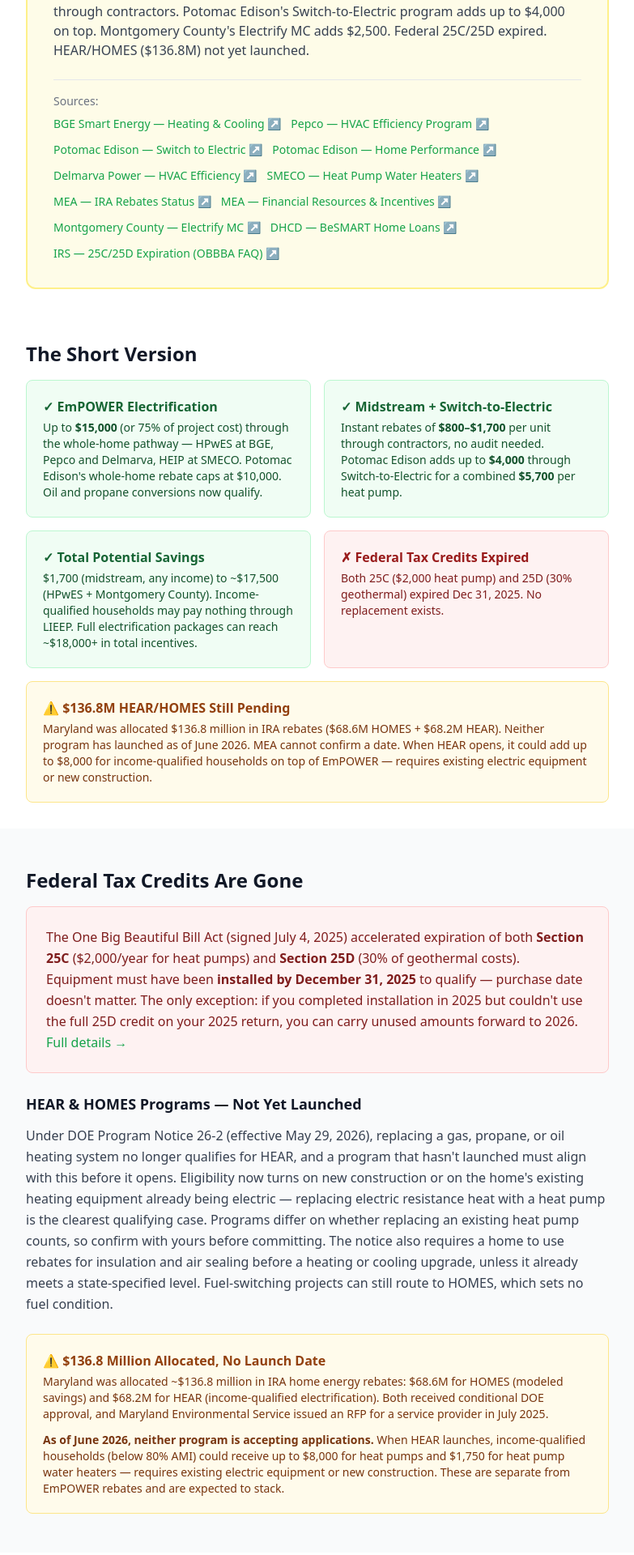
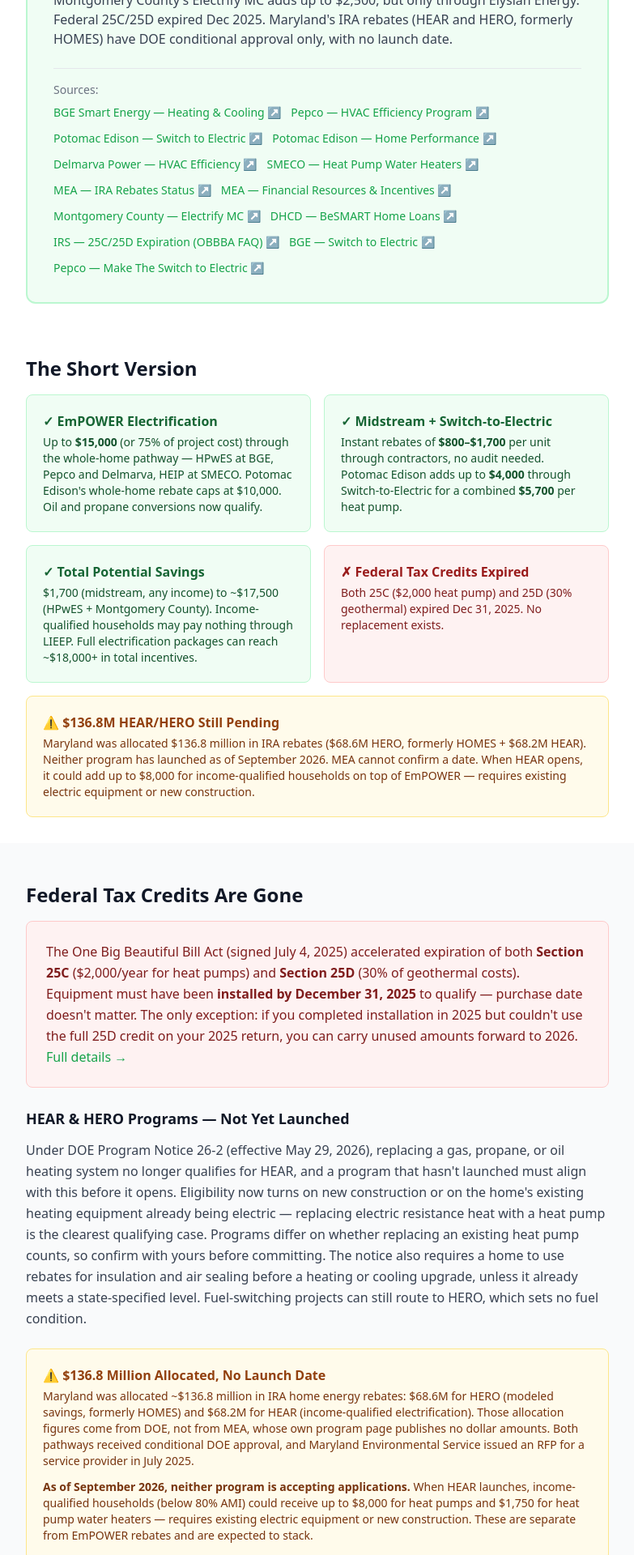
Before and after one commit to giniwproductions-88/homeenergybasics, a Next.js app: page /heat-pumps/states/md in a window 1280 px wide. Shown: the part 880-2800 px from the top of the page at 81% size, without its empty margins (248-1031 px from the left). Built offline with nearby package versions, Linux system fonts and the light colour scheme.

Commit message:
fix(md): full source pass - midstream amounts unpublished by any utility, BGE and Pepco also pay conversion adders, HOMES renamed HERO, DOE allocation attributed, lastVerified 2026-09-17

```diff
--- a/src/app/heat-pumps/stacking-rebates/page.tsx
+++ b/src/app/heat-pumps/stacking-rebates/page.tsx
@@ -360,7 +360,7 @@
               Total stacked: up to ~$10,000 via Home Performance, or ~$5,700 per unit via midstream
             </p>
             <p className="text-sm text-gray-600 mt-1">
-              Potomac Edison has Maryland&apos;s richest per-equipment rebates, but its
+              Potomac Edison publishes the largest per-equipment adder in Maryland, though BGE and Pepco pay unpublished adders too. Its
               whole-home cap is $10,000 against $15,000 at BGE, Pepco and Delmarva, and
               the utility has not published whether Switch-to-Electric can be claimed on
               the same project as Home Performance.
--- a/src/app/heat-pumps/states/md/page.tsx
+++ b/src/app/heat-pumps/states/md/page.tsx
@@ -60,10 +60,10 @@
       },
       {
         "@type": "Question",
-        name: "Has Maryland launched the HEAR/HOMES rebate program?",
+        name: "Has Maryland launched the HEAR/HERO rebate program?",
         acceptedAnswer: {
           "@type": "Answer",
-          text: "No. Maryland was allocated approximately $136.8 million in IRA rebate funding, but neither HEAR nor HOMES has launched as of June 2026. MEA cannot confirm a launch date. When HEAR opens, it could provide up to $8,000 for heat pumps for income-qualified households \u2014 requires existing electric equipment or new construction.",
+          text: "No. Maryland was allocated approximately $136.8 million in IRA rebate funding, but neither HEAR nor HERO (the efficiency pathway, formerly HOMES) has launched as of September 2026. MEA cannot confirm a launch date. When HEAR opens, it could provide up to $8,000 for heat pumps for income-qualified households \u2014 requires existing electric equipment or new construction.",
         },
       },
       {
@@ -71,7 +71,7 @@
         name: "Which Maryland utility has the best heat pump rebates?",
         acceptedAnswer: {
           "@type": "Answer",
-          text: "Potomac Edison (western Maryland \u2014 Frederick, Hagerstown) currently offers the most generous per-equipment incentives through its Switch-to-Electric program. A cold-climate heat pump can receive $1,700 standard + $4,000 switch-to-electric adder = $5,700 total. Other utilities offer $800\u2013$1,700 through midstream rebates, or up to $15,000 through the whole-home HPwES pathway.",
+          text: "Potomac Edison is the only Maryland utility that publishes its switch-to-electric amounts: a cold-climate heat pump can receive $1,700 standard plus a $4,000 adder, $5,700 total. BGE and Pepco also pay extra for converting from gas, oil or propane to electric but do not publish the amounts, so ask a participating contractor. Every utility offers $800\u2013$1,700 through midstream rebates, or up to $15,000 through the whole-home pathway \u2014 $10,000 at Potomac Edison.",
         },
       },
       {
@@ -177,10 +177,10 @@
               </p>
             </div>
             <div className="bg-amber-50 border border-amber-200 rounded-lg p-5 md:col-span-2">
-              <p className="font-semibold text-amber-800 mb-1">⚠ $136.8M HEAR/HOMES Still Pending</p>
+              <p className="font-semibold text-amber-800 mb-1">⚠ $136.8M HEAR/HERO Still Pending</p>
               <p className="text-sm text-amber-900">
-                Maryland was allocated $136.8 million in IRA rebates ($68.6M HOMES + $68.2M
-                HEAR). Neither program has launched as of June 2026. MEA cannot confirm a
+                Maryland was allocated $136.8 million in IRA rebates ($68.6M HERO, formerly HOMES + $68.2M
+                HEAR). Neither program has launched as of September 2026. MEA cannot confirm a
                 date. When HEAR opens, it could add up to $8,000 for income-qualified
                 households on top of EmPOWER — requires existing electric equipment or new construction.
               </p>
@@ -189,7 +189,7 @@
         </div>
       </section>
 
-      {/* 4. Federal Expired + HEAR/HOMES Pending */}
+      {/* 4. Federal Expired + HEAR/HERO Pending */}
       <section className="bg-gray-50 py-12">
         <div className="container-narrow">
           <h2 className="text-2xl font-bold text-gray-900 mb-4">Federal Tax Credits Are Gone</h2>
@@ -208,7 +208,7 @@
             </p>
           </div>
 
-          <h3 className="text-lg font-semibold text-gray-900 mb-3">HEAR &amp; HOMES Programs — Not Yet Launched</h3>
+          <h3 className="text-lg font-semibold text-gray-900 mb-3">HEAR &amp; HERO Programs — Not Yet Launched</h3>
           <p className="text-gray-700 leading-relaxed mb-6">
             Under DOE Program Notice 26-2 (effective May 29, 2026), replacing a gas, propane, or oil
             heating system no longer qualifies for HEAR, and a program that hasn&apos;t launched must
@@ -218,18 +218,20 @@
             whether replacing an existing heat pump counts, so confirm with yours before committing.
             The notice also requires a home to use rebates for insulation and air sealing before a
             heating or cooling upgrade, unless it already meets a state-specified level.
-            Fuel-switching projects can still route to HOMES, which sets no fuel condition.
+            Fuel-switching projects can still route to HERO, which sets no fuel condition.
           </p>
           <div className="bg-amber-50 border border-amber-200 rounded-lg p-5">
             <p className="font-semibold text-amber-800 mb-1">⚠ $136.8 Million Allocated, No Launch Date</p>
             <p className="text-sm text-amber-900 mb-3">
               Maryland was allocated ~$136.8 million in IRA home energy rebates: $68.6M
-              for HOMES (modeled savings) and $68.2M for HEAR (income-qualified
-              electrification). Both received conditional DOE approval, and Maryland
-              Environmental Service issued an RFP for a service provider in July 2025.
+              for HERO (modeled savings, formerly HOMES) and $68.2M for HEAR (income-qualified
+              electrification). Those allocation figures come from DOE, not from MEA, whose own program page
+              publishes no dollar amounts. Both pathways received conditional DOE approval,
+              and Maryland Environmental Service issued an RFP for a service provider in
+              July 2025.
             </p>
             <p className="text-sm text-amber-900">
-              <strong>As of June 2026, neither program is accepting applications.</strong>{" "}
+              <strong>As of September 2026, neither program is accepting applications.</strong>{" "}
               When HEAR launches, income-qualified households (below 80% AMI) could
               receive up to $8,000 for heat pumps and $1,750 for heat pump water heaters — requires existing electric equipment or new construction.
               These are separate from EmPOWER rebates and are expected to stack.
@@ -262,8 +264,11 @@
           <h3 className="text-lg font-semibold text-gray-900 mb-3">Path 2: Midstream HVAC Rebates — Per-Equipment, No Audit</h3>
           <p className="text-gray-700 leading-relaxed mb-6">
             Instant rebates applied at the point of sale through participating
-            contractors. No energy audit required. Available to all homeowners. Amounts
-            vary slightly by utility but are standardized across EmPOWER:
+            contractors. No energy audit required. Available to all homeowners. The
+            amounts below are standardized across EmPOWER, but none of the five utilities
+            publishes them: their rebate pages list only minimum efficiency tiers and tell
+            you to ask a participating contractor. Confirm the current amount with your
+            contractor before signing.
           </p>
 
           <div className="overflow-x-auto mb-6">
@@ -345,7 +350,9 @@
               <strong>HPwES</strong>: Up to $15,000 electrification / $10,000 non-electrification.{" "}
               <strong>Midstream</strong>: Standard table above. <strong>HPWH</strong>: Up
               to $1,600 via appliance rebate program (instant at Lowe&apos;s/Home Depot or
-              mail-in).
+              mail-in), plus 75% of home-preparation costs up to $1,500.{" "}
+              <strong>Electrification</strong>: additional rebates for replacing a gas, oil
+              or propane system with electric; BGE publishes no amounts.
             </p>
             <p className="text-sm text-gray-600">
               <strong>Income-qualified</strong>: Limited Income Program — pay $250–$750
@@ -363,7 +370,10 @@
               <strong>HPwES</strong>: Up to $15,000 electrification. Includes 0% interest
               financing for 24 months option.{" "}
               <strong>Midstream</strong>: Same as BGE.{" "}
-              <strong>HPWH</strong>: Up to $1,600.
+              <strong>HPWH</strong>: Up to $1,600.{" "}
+              <strong>Electrification</strong>: participating contractors receive additional
+              rebates for converting heating and cooling from gas, oil or propane to
+              electric; Pepco publishes no amounts.
             </p>
             <p className="text-sm text-gray-600">
               Pepco territory overlaps with Montgomery County&apos;s Electrify MC program
@@ -373,7 +383,7 @@
 
           {/* Potomac Edison */}
           <div className="bg-green-50 border border-green-200 rounded-lg p-5 mb-4">
-            <h3 className="text-lg font-semibold text-gray-900 mb-3">Potomac Edison (FirstEnergy) — Best Per-Equipment Rebates</h3>
+            <h3 className="text-lg font-semibold text-gray-900 mb-3">Potomac Edison (FirstEnergy) — Published Switch-to-Electric Amounts</h3>
             <p className="text-sm text-green-900 mb-3">
               Western Maryland: Frederick, Hagerstown, Cumberland.
             </p>
@@ -381,8 +391,11 @@
               <strong>Home Performance</strong>: 75% of eligible costs up to <strong>$10,000</strong> per home — a lower whole-home cap than the $15,000 at BGE, Pepco, Delmarva and SMECO. Potomac Edison has not published whether Switch-to-Electric incentives can be claimed on the same project.
             </p>
             <p className="text-sm text-green-900 mb-3">
-              Potomac Edison runs a dedicated <strong>Switch-to-Electric Program</strong>{" "}
-              that adds a bonus on top of standard midstream rebates:
+              Potomac Edison runs a <strong>Switch-to-Electric Program</strong> that adds a{" "}
+              bonus on top of standard midstream rebates. BGE and Pepco also pay extra
+              for replacing a gas, oil or propane system with electric, but neither
+              publishes its amounts, so Potomac Edison&apos;s are the only ones we can
+              state:
             </p>
             <div className="overflow-x-auto mb-6">
               <table className="min-w-full text-sm">
@@ -478,16 +491,16 @@
           </div>
 
           <div className="bg-blue-50 border border-blue-200 rounded-lg p-5">
-            <p className="font-semibold text-blue-800 mb-1">Potomac Edison Has Maryland&apos;s Best Per-Equipment Rebates</p>
+            <p className="font-semibold text-blue-800 mb-1">Potomac Edison Is the Only Utility That Publishes Its Switch-to-Electric Amounts</p>
             <p className="text-sm text-blue-900">
               Western Maryland homeowners on Potomac Edison can receive up to <strong>$5,700</strong> for
-              a single cold-climate heat pump through the Switch-to-Electric program — more
-              than three times what most other Maryland utilities offer through midstream
-              alone. Its whole-home cap is lower, though — $10,000 against $15,000
-              elsewhere — so the audit pathway is worth less here than in BGE or
-              Pepco territory. If you&apos;re in Frederick, Hagerstown, or Cumberland and still
-              heating with oil or gas, this is one of the strongest per-equipment incentives
-              in the mid-Atlantic.
+              a single cold-climate heat pump through the Switch-to-Electric program. BGE and
+              Pepco pay their own fossil-to-electric adders but publish no amounts, so a
+              like-for-like comparison is not possible from published sources. Potomac
+              Edison&apos;s whole-home cap is lower — $10,000 against $15,000 elsewhere —
+              so the audit pathway is worth less here. If you&apos;re in Frederick,
+              Hagerstown, or Cumberland and still heating with oil or gas, ask every
+              utility-participating contractor what the conversion adder is worth.
             </p>
           </div>
         </div>
@@ -890,11 +903,11 @@
           <h2 className="text-2xl font-bold text-gray-900 mb-4">What to Watch</h2>
           <div className="space-y-4">
             <div className="bg-white border border-gray-200 rounded-lg p-5">
-              <p className="font-semibold text-gray-900">HEAR/HOMES Launch</p>
+              <p className="font-semibold text-gray-900">HEAR/HERO Launch</p>
               <p className="text-sm text-gray-600 mt-1">
                 When HEAR goes live, income-qualified households could get up to
                 $8,000 for a heat pump on top of EmPOWER rebates —
-                requires existing electric equipment or new construction. HOMES
+                requires existing electric equipment or new construction. HERO
                 sets no fuel condition. No confirmed launch date for either.
               </p>
             </div>
@@ -929,10 +942,12 @@
             <div className="bg-white border border-gray-200 rounded-lg p-5">
               <p className="font-semibold text-gray-900">IRA Funding Runway</p>
               <p className="text-sm text-gray-600 mt-1">
-                Maryland&apos;s $136.8M in HEAR/HOMES funding comes from the Inflation
-                Reduction Act. Federal policy changes could affect the timeline or
-                availability of these programs. EmPOWER is state-funded and not subject to
-                these federal IRA changes (though see the 2027 state cuts noted above).
+                Maryland&apos;s $136.8M in HEAR/HERO funding comes from the Inflation
+                Reduction Act. DOE issued further Program Notices on June 1, 2026, and MEA
+                says it is still evaluating what they mean for Maryland&apos;s programs, so
+                the rules may change again before launch. EmPOWER is state-funded and not
+                subject to these federal IRA changes (though see the 2027 state cuts noted
+                above).
               </p>
             </div>
           </div>
--- a/src/data/incentives.ts
+++ b/src/data/incentives.ts
@@ -689,10 +689,10 @@
     stateCode: "MD",
     stateName: "Maryland",
     status: "open",
-    lastVerified: "2026-06-02",
+    lastVerified: "2026-09-17",
     lastUpdated: "2026-09-17",
     summary:
-      "EmPOWER Maryland offers up to $15,000 for electrification projects (75% of cost) at BGE, Pepco, Delmarva and SMECO; Potomac Edison caps its whole-home rebate at $10,000. Midstream rebates of $800–$1,700 per heat pump are available instantly through contractors. Potomac Edison's Switch-to-Electric program adds up to $4,000 on top. Montgomery County's Electrify MC adds $2,500. Federal 25C/25D expired. HEAR/HOMES ($136.8M) not yet launched.",
+      "EmPOWER Maryland is the main incentive: whole-home electrification up to $15,000 (75% of cost) at BGE, Pepco, Delmarva and SMECO, and $10,000 at Potomac Edison. Midstream per-equipment rebates run $800–$1,700, though no utility publishes its own amounts. BGE, Pepco and Potomac Edison each pay extra for fossil-to-electric conversions; only Potomac Edison publishes the figures (up to $4,000 per heat pump). Montgomery County's Electrify MC adds up to $2,500, but only through Elysian Energy. Federal 25C/25D expired Dec 2025. Maryland's IRA rebates (HEAR and HERO, formerly HOMES) have DOE conditional approval only, with no launch date.",
     sources: [
       {
         label: "BGE Smart Energy — Heating & Cooling",
@@ -737,6 +737,14 @@
       {
         label: "IRS — 25C/25D Expiration (OBBBA FAQ)",
         url: "https://www.irs.gov/newsroom/faqs-for-modification-of-sections-25c-25d-25e-30c-30d-45l-45w-and-179d-under-public-law-119-21-139-stat-72-july-4-2025-commonly-known-as-the-one-big-beautiful-bill-obbb",
+      },
+      {
+        label: "BGE — Switch to Electric",
+        url: "https://bgesmartenergy.com/residential/electrification",
+      },
+      {
+        label: "Pepco — Make The Switch to Electric",
+        url: "https://homeenergysavings.pepco.com/md/residential/switch-to-electric",
       },
     ],
   },
```
